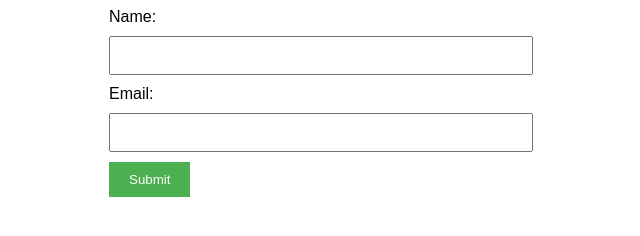
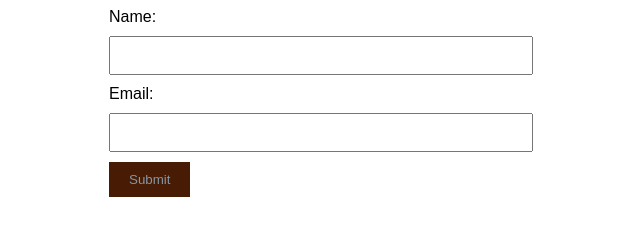
Before and after one commit to temidayoosunneye/formsubmission, a plain HTML site: page index.html in a window 1280 px wide. Shown: the whole page, without its empty margins (331-971 px from the left). Drawn offline with Linux system fonts and the light colour scheme.

Commit message:
colorupdate

```diff
--- a/index.html
+++ b/index.html
@@ -16,8 +16,8 @@
             margin: 10px 0;
         }
         input[type="submit"] {
-            background-color: #4CAF50;
-            color: white;
+            background-color: #481c04;
+            color: rgb(133, 150, 164);
             padding: 10px 20px;
             border: none;
             cursor: pointer;
```
